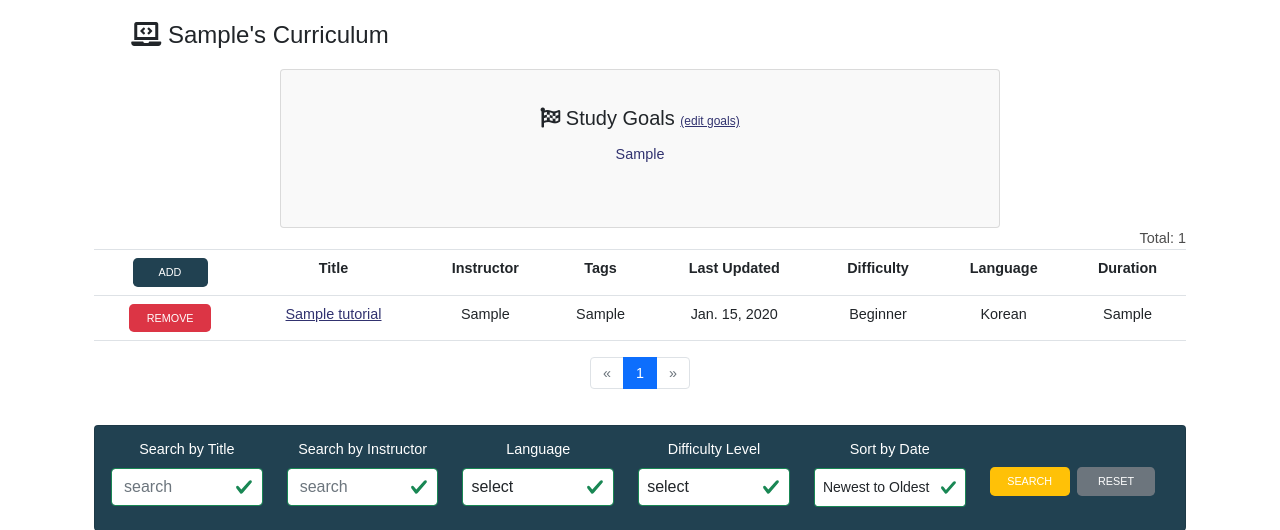
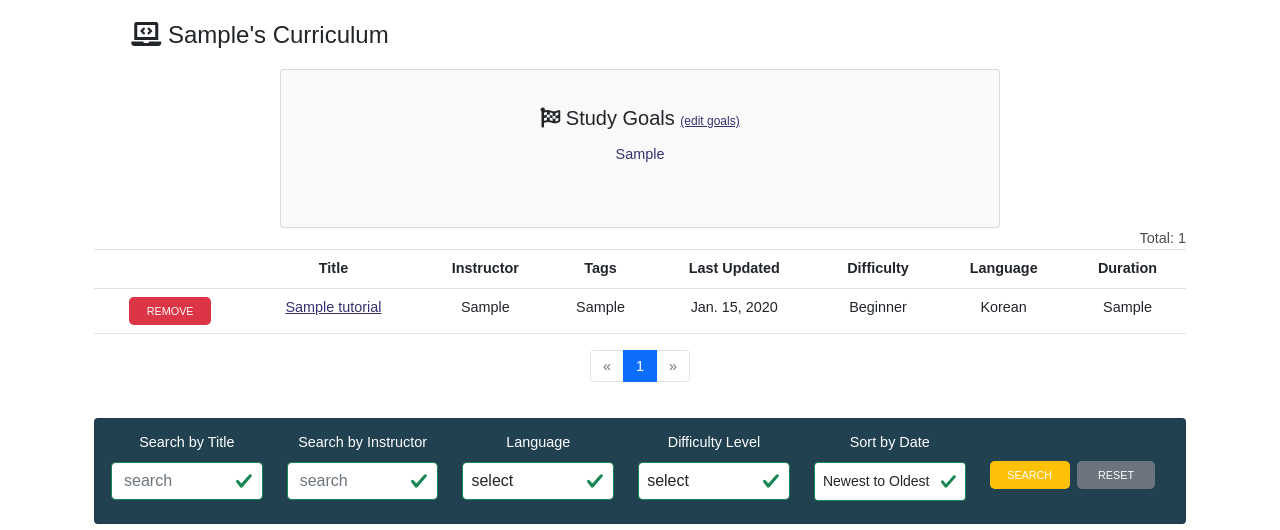
Before and after one commit to day-lee/2021_Tutorial_Base, a Django app: page /curriculum-summary/ in a window 1280 px wide. Shown: the part 57-587 px from the top of the page. Run offline with Django 3.2, Linux system fonts and the light colour scheme; a user stored in the database is signed in; tables that the repository leaves empty hold one stand-in row (values such as "Sample post"); some libraries are stand-ins or nearby versions.

```diff
--- a/templates/curriculum_summary.html
+++ b/templates/curriculum_summary.html
@@ -43,7 +43,7 @@
 <!--Table: Tutorials List-->
         <table class="table">
                 <tr>
-                    <th> <a href="{% url 'hub:home' %}" class="btn page-active btn-md my-0 p"> &nbsp;&nbsp; Add &nbsp;&nbsp;</a> </th>
+                    <th> &nbsp;</a> </th>
                     <th> Title</th>
                     <th> Instructor</th>
                     <th> Tags</th>
```
